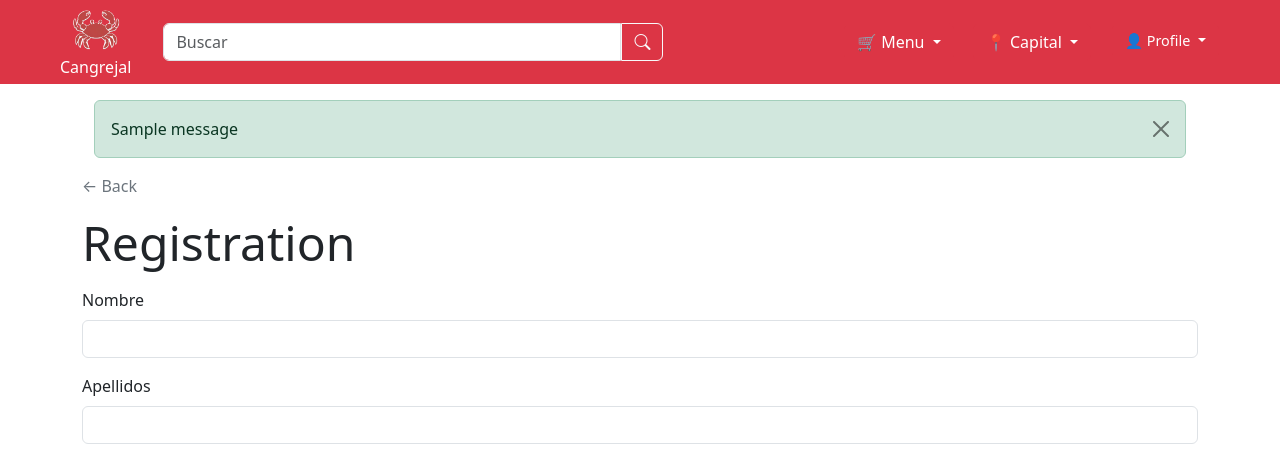
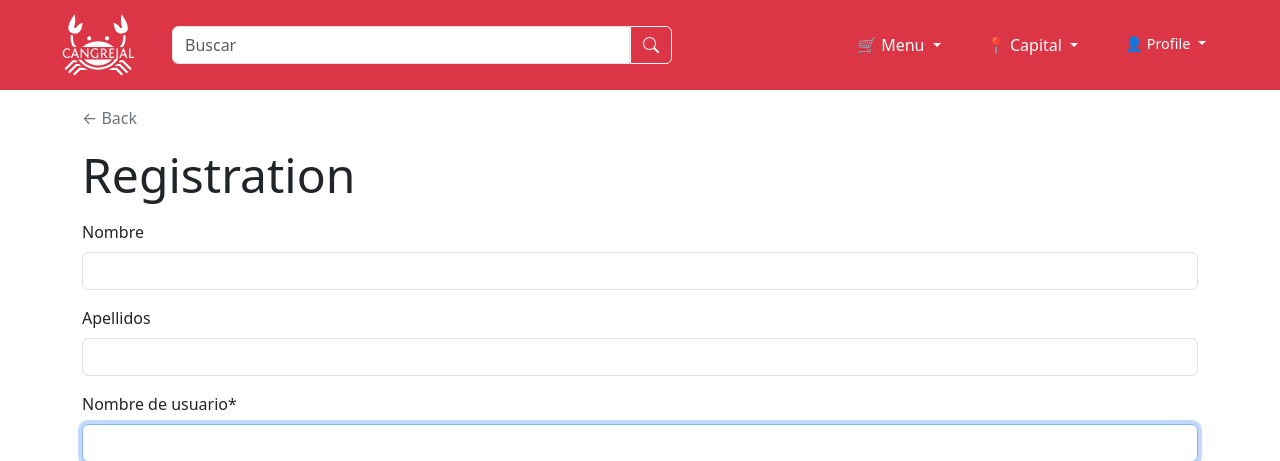
Before and after one commit to anna-at-sea/shop-aggregator, a Django app: page /es/users/create/ in a window 1280 px wide. Shown: the top 461 px of the page. Run offline with Django 5.2, Linux system fonts and the light colour scheme; data comes from the database, SQL or seed files in the repository; tables that the repository leaves empty hold one stand-in row (values such as "Sample post"); one stand-in notice (Sample message) is shown; parts of the project's set-up code (start-up, migrations or seed data) failed here and were passed over; some libraries are stand-ins or nearby versions.

Commit message:
Update logo and flash messages

```diff
--- a/honduras_shop_aggregator/static/css/custom.css
+++ b/honduras_shop_aggregator/static/css/custom.css
@@ -112,3 +112,8 @@ main {
 .description-toggle-btn.expanded .btn-icon {
     transform: rotate(180deg);
 }
+
+.alert {
+    backdrop-filter: blur(6px);
+    background-color: rgba(255, 255, 255, 0.85);
+}
--- a/honduras_shop_aggregator/templates/layouts/base.html
+++ b/honduras_shop_aggregator/templates/layouts/base.html
@@ -12,7 +12,7 @@
     {% load static %}
     <link rel="stylesheet" href="https://cdn.jsdelivr.net/npm/bootstrap-icons@1.11.1/font/bootstrap-icons.css">
     <link rel="stylesheet" href="{% static 'css/custom.css' %}">
-    <link rel="icon" href="{% static 'images/favicon.png' %}" type="image/png">
+    <link rel="icon" href="{% static 'images/favicon.svg' %}" type="image/png">
 </head>
 <body>
     <header>
@@ -22,8 +22,7 @@
 
               <!-- Logo -->
               <a class="navbar-brand d-flex flex-column align-items-center" href="{% url 'index' %}">
-                <img src="{% static 'images/logo.png' %}" alt="Cangrejal Logo" width="50" height="50">
-                <span class="fs-6">Cangrejal</span>
+                <img src="{% static 'images/logo.svg' %}" alt="Cangrejal Logo" width="80" height="80">
               </a>
 
               <!-- Search bar (flex-grow center) -->
--- a/honduras_shop_aggregator/templates/partials/flash_message.html
+++ b/honduras_shop_aggregator/templates/partials/flash_message.html
@@ -1,10 +1,34 @@
 {% if messages %}
+  <div class="fixed-top mt-3 d-flex flex-column align-items-center" style="z-index: 1055;">
     {% for message in messages %}
-    <div class="container">
-      <div{% if message.tags %} class="alert alert-{% if message.tags == 'error' %}danger{% else %}{{ message.tags }}{% endif %} alert-dismissible"{% endif %} role="alert">
-          {{ message }}
-          <button type="button" class="btn-close" data-bs-dismiss="alert" aria-label="Close"></button>
+      <div
+        class="alert alert-{% if message.tags == 'error' %}danger{% else %}{{ message.tags }}{% endif %} alert-dismissible fade show shadow rounded-3 px-4 py-3 mb-2"
+        role="alert"
+        style="min-width: 300px; max-width: 600px; opacity: 0; transition: opacity 0.5s ease;"
+      >
+        {{ message }}
+        <button type="button" class="btn-close" data-bs-dismiss="alert" aria-label="Close"></button>
       </div>
-    </div>
     {% endfor %}
+  </div>
+
+  <script>
+    document.addEventListener('DOMContentLoaded', () => {
+      const alerts = document.querySelectorAll('.alert');
+
+      alerts.forEach((alert, index) => {
+        // Fade in
+        setTimeout(() => {
+          alert.style.opacity = '1';
+        }, 100 * index);
+
+        // Auto-fade after 4 seconds
+        setTimeout(() => {
+          alert.classList.remove('show');
+          alert.style.opacity = '0';
+          setTimeout(() => alert.remove(), 500); // remove from DOM
+        }, 4000 + (index * 200));
+      });
+    });
+  </script>
 {% endif %}
```
Also changed, not shown: honduras_shop_aggregator/static/images/favicon.png, honduras_shop_aggregator/static/images/favicon.svg (added), honduras_shop_aggregator/static/images/logo.png, honduras_shop_aggregator/static/images/logo.svg (added), honduras_shop_aggregator/static/images/oldfavicon.png (added), honduras_shop_aggregator/static/images/oldlogo.png (added).
